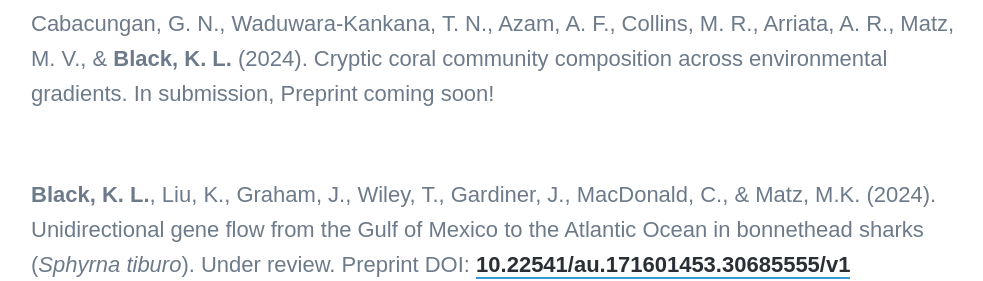
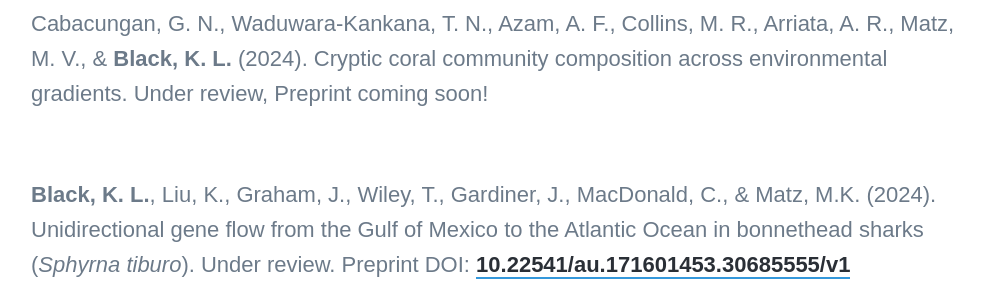
Before and after one commit to kristinaleilani/kristinaleilani.github.io, a Jekyll site: the page built from _pages/publications.md, in a window 1280 px wide and 900 px high, scrolled down 347 px, cut to the strip 214-495 px from the top of the window. Shown: the whole strip, without its empty margins (139-1122 px from the left). Built offline with Jekyll 4.4.1, drawn with Linux system fonts in a browser that asks for light colours; nearby versions of some CDN libraries; some web fonts are replaced.

Commit message:
Update publications.md

```diff
--- a/_pages/publications.md
+++ b/_pages/publications.md
@@ -5,7 +5,7 @@ description:
 featured_image: /images/GBR_overheadshot.JPG
 ---
 
-Cabacungan, G. N., Waduwara-Kankana, T. N., Azam, A. F., Collins, M. R., Arriata, A. R., Matz, M. V., & **Black, K. L.** (2024). Cryptic coral community composition across environmental gradients. In submission, Preprint coming soon!
+Cabacungan, G. N., Waduwara-Kankana, T. N., Azam, A. F., Collins, M. R., Arriata, A. R., Matz, M. V., & **Black, K. L.** (2024). Cryptic coral community composition across environmental gradients. Under review, Preprint coming soon!
 
 <p>&nbsp;</p>
 
```
